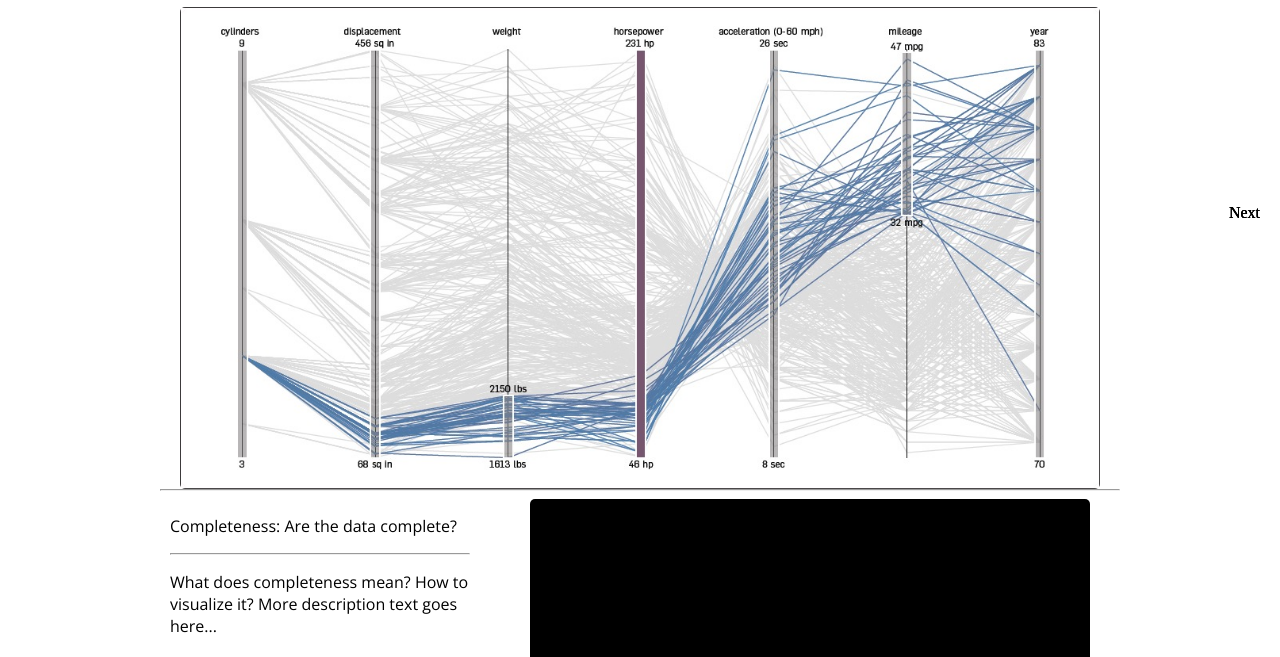
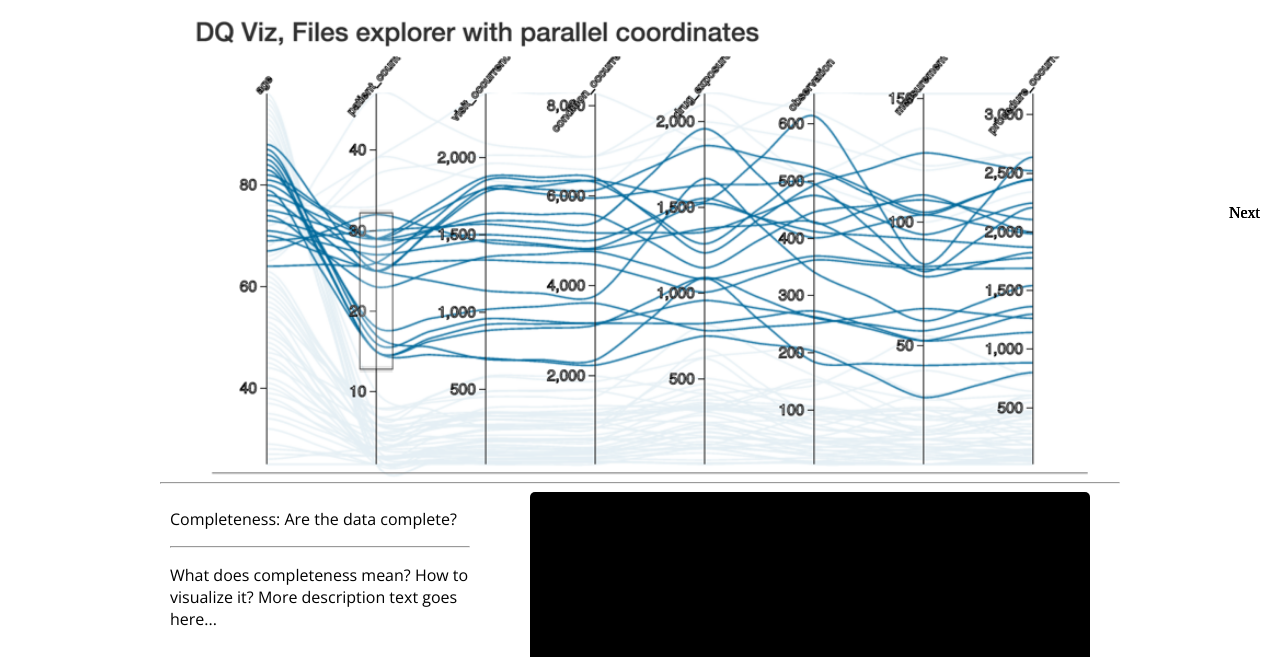
Before and after one commit to dododas/dqa-viz, a plain HTML site: page f2f-test-site/completeness.html in a window 1280 px wide. Shown: the part 116-773 px from the top of the page. Drawn offline with nearby package versions, Linux system fonts and the light colour scheme.

Commit message:
added parcoords image and link

```diff
--- a/f2f-test-site/completeness.html
+++ b/f2f-test-site/completeness.html
@@ -37,7 +37,9 @@ June 2016
 
   <!-- cover image and caption: card 0 -->
   <div class="grid_12">
-      <img class="fullslide" src="images/parallel-coords.png">
+      <a href="https://sigfried.github.io/parcoords/">
+        <img class="fullslide" src="images/parcoords-screenshot.png">
+      </a>
   </div>
   <hr>
 
```
Also changed, not shown: f2f-test-site/images/parcoords-screenshot.png (added).
